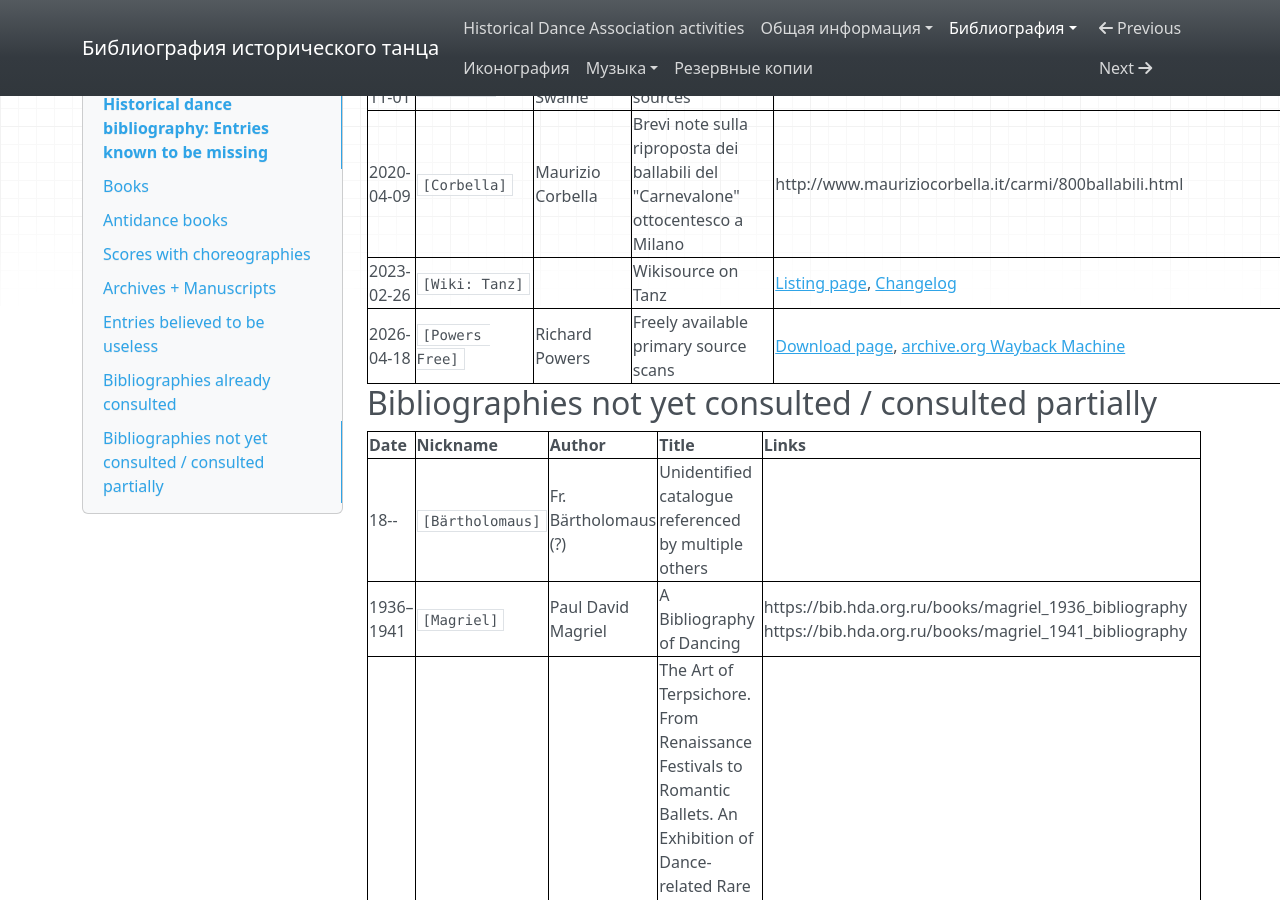
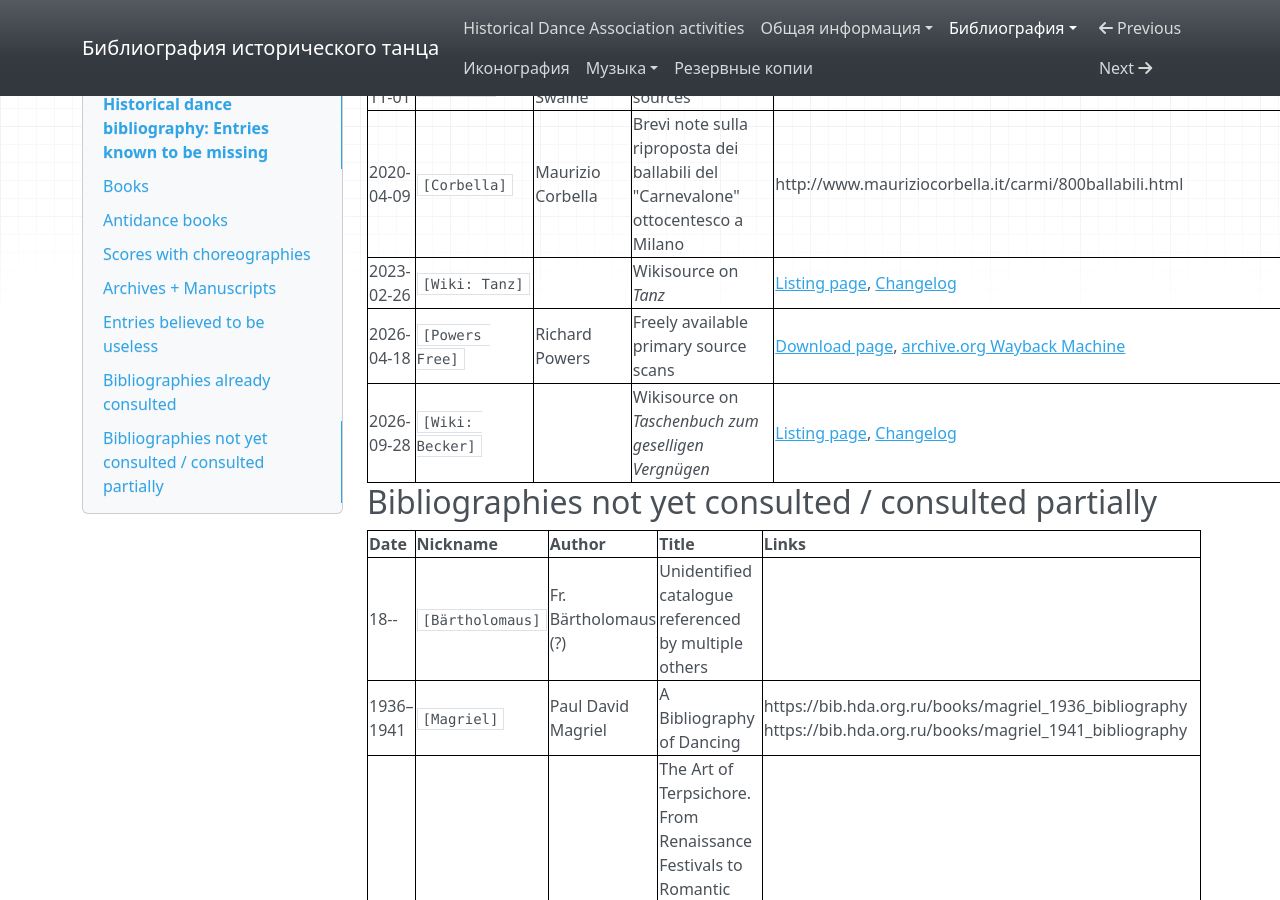
Before and after one commit to hda-technical/dancebooks, an MkDocs documentation site: the page built from docs/bib/missing.md, in a window 1280 px wide and 900 px high, scrolled down 67741 px. Built offline with MkDocs 1.6.1, drawn with Linux system fonts in a browser that asks for light colours; nearby versions of some CDN libraries.

Commit message:
Add Wikisource page on _Taschenbuch_ to the list of bibliographies

```diff
--- a/docs/bib/missing.md
+++ b/docs/bib/missing.md
@@ -764,8 +764,9 @@ _This part of the list is to joined with the general table_
 | 2014-08-06 | `[Cooper]` | Paul Cooper | Research papers contributed by Paul Cooper, #01–06 + #25 | https://www.regencydances.org/paper000.php |
 | 2019-11-01 | `[Swaine]` | Andrew Swaine | List of historical sources | https://andrewswaine.uk/sources |
 | 2020-04-09 | `[Corbella]` | Maurizio Corbella | Brevi note sulla riproposta dei ballabili del "Carnevalone" ottocentesco a Milano | http://www.mauriziocorbella.it/carmi/800ballabili.html |
-| 2023-02-26 | `[Wiki: Tanz]` | | Wikisource on Tanz | [Listing page](https://de.wikisource.org/wiki/Tanz), [Changelog](https://de.wikisource.org/w/index.php?title=Tanz&action=history) |
+| 2023-02-26 | `[Wiki: Tanz]` | | Wikisource on _Tanz_ | [Listing page](https://de.wikisource.org/wiki/Tanz), [Changelog](https://de.wikisource.org/w/index.php?title=Tanz&action=history) |
 | 2026-04-18 | `[Powers Free]` | Richard Powers | Freely available primary source scans | [Download page](https://www.richardpowers.com/free-downloads), [archive.org Wayback Machine](https://web.archive.org/web/20260418110455/https://www.richardpowers.com/free-downloads) |
+| 2026-09-28 | `[Wiki: Becker]` | | Wikisource on _Taschenbuch zum geselligen Vergnügen_ | [Listing page](https://de.wikisource.org/wiki/Taschenbuch_zum_geselligen_Vergnügen), [Changelog](https://de.wikisource.org/w/index.php?title=Taschenbuch_zum_geselligen_Vergnügen&action=history) |
 
 ## Bibliographies not yet consulted / consulted partially { #unconsulted }
 
```
